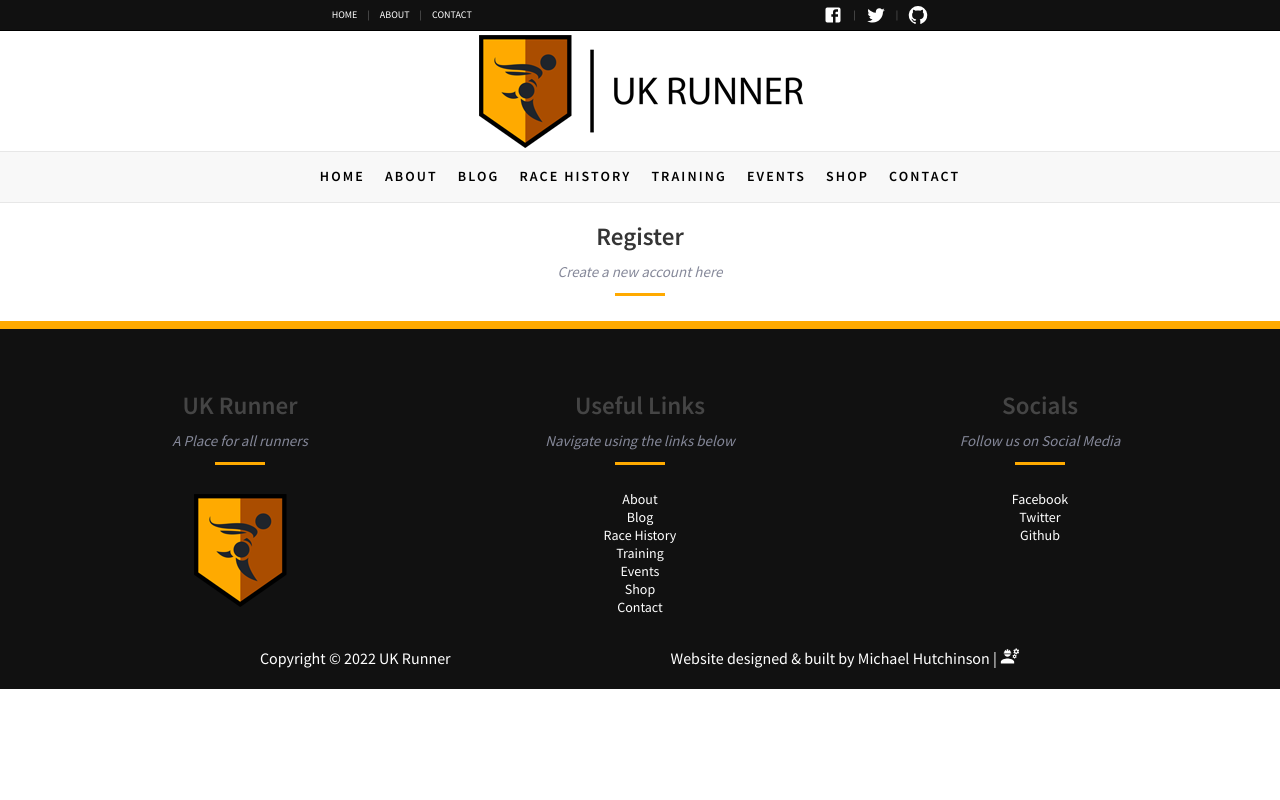
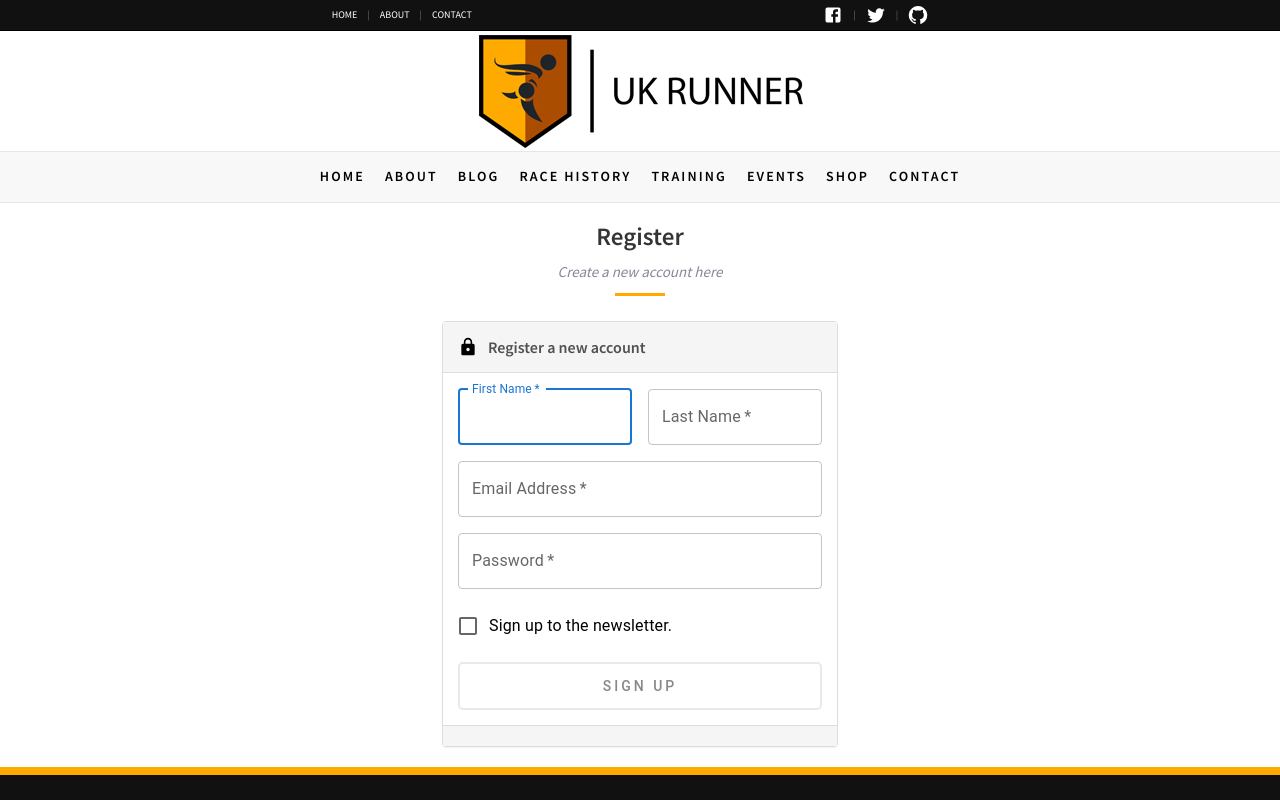
Before and after one commit to Michael-Hutchinson/ukrunner, a React (Vite) app: page /register in a window 1280 px wide. Shown: the top 800 px of the page. Built offline with nearby package versions, Linux system fonts and the light colour scheme; no server answers.

Commit message:
feat: create register form template

```diff
--- a/src/pages/Register/Register.tsx
+++ b/src/pages/Register/Register.tsx
@@ -1,13 +1,80 @@
+import Checkbox from '@mui/material/Checkbox';
+import Container from '@mui/material/Container';
+import FormControlLabel from '@mui/material/FormControlLabel';
+import Grid from '@mui/material/Grid';
+import TextField from '@mui/material/TextField';
 import React from 'react';
 
+import FormWrapper from '../../components/FormWrapper/FormWrapper';
 import PageWrapper from '../../components/PageWrapper/PageWrapper';
+import { ButtonTypes } from '../../components/shared/Button/Button';
 import Title from '../../components/shared/Title/Title';
+import Icons from '../../constants/Icons';
 import PageTitles from '../../constants/PageTitles';
+import GridWrap from './Register.styles';
 
 function Register() {
   return (
     <PageWrapper title={PageTitles.Register}>
-      <Title h1Text="Register" smallText="Create a new account here" />
+      <>
+        <Title h1Text="Register" smallText="Create a new account here" />
+        <Container maxWidth="xs">
+          <FormWrapper
+            icon={Icons.Lock}
+            headerText="Register a new account"
+            onSubmit={(e) => {
+              e.preventDefault();
+            }}
+            buttonType={ButtonTypes.submit}
+            buttonText="Sign up"
+            fullWidth
+          >
+            <GridWrap container spacing={2}>
+              <Grid item xs={12} sm={6}>
+                <TextField
+                  autoComplete="given-name"
+                  name="firstName"
+                  required
+                  fullWidth
+                  id="firstName"
+                  label="First Name"
+                  autoFocus
+                />
+              </Grid>
+              <Grid item xs={12} sm={6}>
+                <TextField
+                  required
+                  fullWidth
+                  id="lastName"
+                  label="Last Name"
+                  name="lastName"
+                  autoComplete="family-name"
+                />
+              </Grid>
+              <Grid item xs={12}>
+                <TextField required fullWidth id="email" label="Email Address" name="email" autoComplete="email" />
+              </Grid>
+              <Grid item xs={12}>
+                <TextField
+                  required
+                  fullWidth
+                  name="password"
+                  label="Password"
+                  type="password"
+                  id="password"
+                  autoComplete="new-password"
+                />
+              </Grid>
+              <Grid item xs={12}>
+                <FormControlLabel
+                  control={<Checkbox value="allowExtraEmails" color="primary" />}
+                  label="Sign up to the newsletter."
+                />
+              </Grid>
+            </GridWrap>
+          </FormWrapper>
+        </Container>
+      </>
     </PageWrapper>
   );
 }
```
